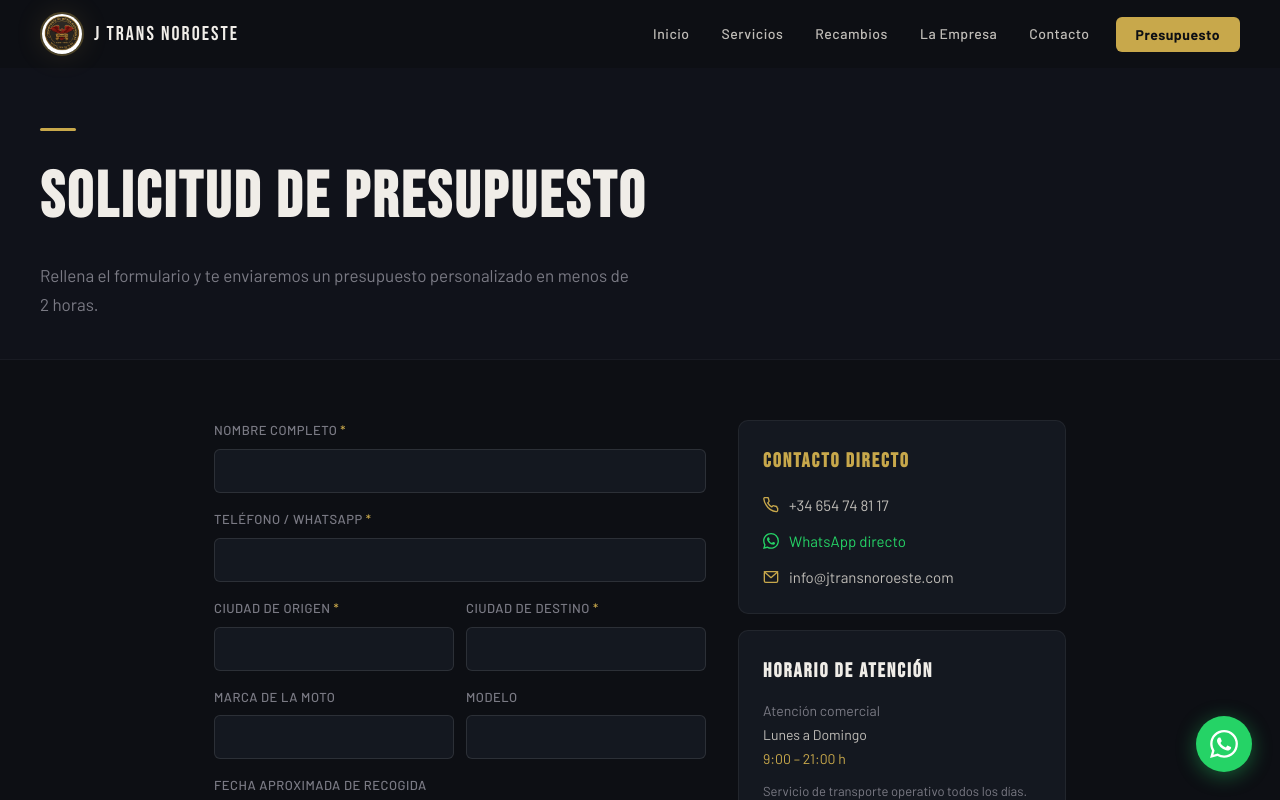
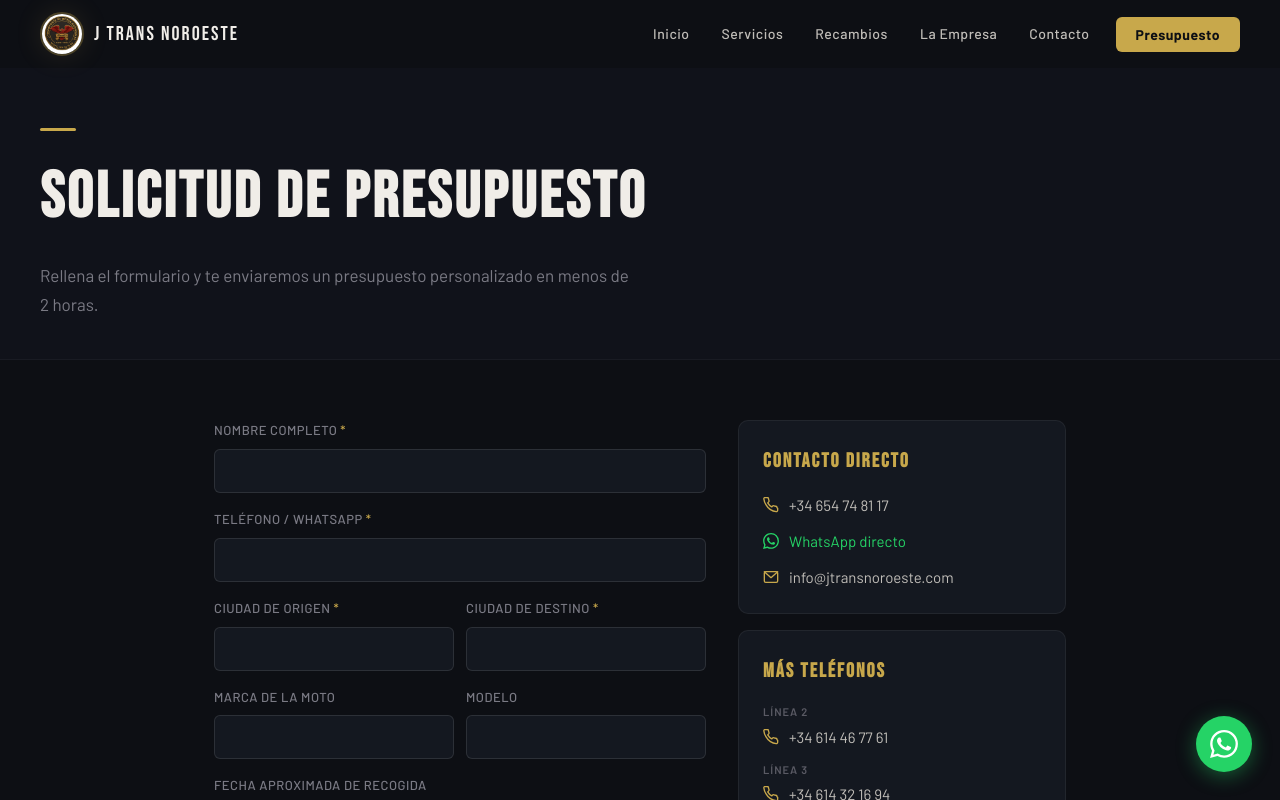
Before and after one commit to Harold1Maldonado/Jtransnoroeste, a React (Vite) app: page / in a window 1280 px wide. Both pictures are taken after a click on the button "Presupuesto". Shown: the top 800 px of the page. Built offline with nearby package versions, Linux system fonts and the light colour scheme.

Commit message:
cambios menores2

```diff
--- a/src/pages/PresupuestoPage.jsx
+++ b/src/pages/PresupuestoPage.jsx
@@ -2,7 +2,7 @@
 import { useState } from 'react'
 import Icon from '../components/Icon.jsx'
 import { PageWrapper, PageHeader, FormField } from '../components/helpers.jsx'
-import { GOLD, PHONE, PHONE_RAW, EMAIL, WA_URL } from '../tokens.js'
+import { GOLD, PHONE, PHONE_RAW, PHONE2, PHONE2_RAW, PHONE3, PHONE3_RAW, EMAIL, WA_URL } from '../tokens.js'
 
 const INITIAL = {
   nombre: '', telefono: '', origen: '', destino: '',
@@ -17,6 +17,19 @@ export default function PresupuestoPage() {
 
   const handleSubmit = (e) => {
     e.preventDefault()
+    const msg =
+`🏍️ *SOLICITUD DE PRESUPUESTO – Jtransnoroeste*
+
+👤 Nombre: ${form.nombre}
+📞 Teléfono: ${form.telefono}
+📍 Origen: ${form.origen}
+🏁 Destino: ${form.destino}
+🏷️ Moto: ${form.marca || '—'} ${form.modelo || ''}
+📅 Fecha recogida: ${form.fecha || 'Sin especificar'}
+🔑 Arranca: ${form.arranca === 'si' ? 'Sí arranca' : 'No arranca / Averiada'}
+💬 Comentarios: ${form.comentarios || 'Ninguno'}`
+
+    window.open(`https://wa.me/${PHONE_RAW.replace('+', '')}?text=${encodeURIComponent(msg)}`, '_blank')
     setSent(true)
     window.scrollTo({ top: 0, behavior: 'smooth' })
   }
@@ -35,7 +48,7 @@ export default function PresupuestoPage() {
             </div>
             <h2 style={{ fontFamily: 'Bebas Neue, sans-serif', fontSize: 36, color: '#f0ede8', letterSpacing: 2, marginBottom: 12 }}>¡Solicitud enviada!</h2>
             <p style={{ color: '#a0a0aa', fontSize: 16, maxWidth: 440, margin: '0 auto 24px', lineHeight: 1.7 }}>
-              Hemos recibido tu solicitud. Te responderemos con presupuesto lo antes posible por WhatsApp o teléfono.
+              Tu solicitud ha sido enviada por WhatsApp. Te responderemos con presupuesto lo antes posible.
             </p>
             <div style={{ display: 'flex', gap: 12, justifyContent: 'center', flexWrap: 'wrap' }}>
               <a href={WA_URL} target="_blank" rel="noopener noreferrer" style={{ display: 'inline-flex', alignItems: 'center', gap: 8, padding: '14px 28px', background: 'rgba(37,211,102,0.15)', border: '1px solid rgba(37,211,102,0.3)', borderRadius: 6, fontFamily: 'Barlow, sans-serif', fontWeight: 600, fontSize: 15, color: '#25d366', textDecoration: 'none' }}>
@@ -97,13 +110,15 @@ export default function PresupuestoPage() {
                 </span>
               </label>
 
-              <button type="submit" style={{ padding: 16, background: GOLD, border: 'none', borderRadius: 6, cursor: 'pointer', fontFamily: 'Barlow, sans-serif', fontWeight: 700, fontSize: 16, color: '#0d0f14', marginTop: 4 }}>
-                Enviar solicitud de presupuesto
+              <button type="submit" style={{ padding: 16, background: GOLD, border: 'none', borderRadius: 6, cursor: 'pointer', fontFamily: 'Barlow, sans-serif', fontWeight: 700, fontSize: 16, color: '#0d0f14', marginTop: 4, display: 'flex', alignItems: 'center', justifyContent: 'center', gap: 8 }}>
+                <Icon name="whatsapp" size={18} color="#0d0f14" /> Enviar por WhatsApp
               </button>
             </form>
 
             {/* Sidebar */}
             <div style={{ display: 'flex', flexDirection: 'column', gap: 16 }}>
+
+              {/* Teléfono principal */}
               <div style={{ background: '#141820', border: '1px solid rgba(255,255,255,0.06)', borderRadius: 10, padding: 24 }}>
                 <h3 style={{ fontFamily: 'Bebas Neue, sans-serif', fontSize: 20, color: GOLD, letterSpacing: 2, marginBottom: 16 }}>Contacto directo</h3>
                 <div style={{ display: 'flex', flexDirection: 'column', gap: 12 }}>
@@ -119,14 +134,33 @@ export default function PresupuestoPage() {
                 </div>
               </div>
 
+              {/* Líneas adicionales */}
+              <div style={{ background: '#141820', border: '1px solid rgba(255,255,255,0.06)', borderRadius: 10, padding: 24 }}>
+                <h3 style={{ fontFamily: 'Bebas Neue, sans-serif', fontSize: 20, color: GOLD, letterSpacing: 2, marginBottom: 16 }}>Más teléfonos</h3>
+                <div style={{ display: 'flex', flexDirection: 'column', gap: 12 }}>
+                  <div>
+                    <p style={{ fontSize: 11, color: '#5a5a64', textTransform: 'uppercase', letterSpacing: 1, fontWeight: 600, marginBottom: 4 }}>Línea 2</p>
+                    <a href={`tel:${PHONE2_RAW}`} style={{ display: 'flex', alignItems: 'center', gap: 10, color: '#c0bdb8', textDecoration: 'none', fontSize: 15 }}>
+                      <Icon name="phone" size={16} color={GOLD} /> {PHONE2}
+                    </a>
+                  </div>
+                  <div>
+                    <p style={{ fontSize: 11, color: '#5a5a64', textTransform: 'uppercase', letterSpacing: 1, fontWeight: 600, marginBottom: 4 }}>Línea 3</p>
+                    <a href={`tel:${PHONE3_RAW}`} style={{ display: 'flex', alignItems: 'center', gap: 10, color: '#c0bdb8', textDecoration: 'none', fontSize: 15 }}>
+                      <Icon name="phone" size={16} color={GOLD} /> {PHONE3}
+                    </a>
+                  </div>
+                </div>
+              </div>
+
+              {/* Horario */}
               <div style={{ background: '#141820', border: '1px solid rgba(255,255,255,0.06)', borderRadius: 10, padding: 24 }}>
                 <h3 style={{ fontFamily: 'Bebas Neue, sans-serif', fontSize: 20, color: '#f0ede8', letterSpacing: 2, marginBottom: 12 }}>Horario de atención</h3>
                 <p style={{ color: '#7a7a84', fontSize: 14, lineHeight: 1.7 }}>
-                  Atención comercial<br />
                   <span style={{ color: '#c0bdb8' }}>Lunes a Domingo</span><br />
-                  <span style={{ color: GOLD }}>9:00 – 21:00 h</span>
+                  <span style={{ color: GOLD, fontSize: 18, fontFamily: 'Bebas Neue, sans-serif', letterSpacing: 1 }}>24 h</span>
                 </p>
-                <p style={{ color: '#7a7a84', fontSize: 13, marginTop: 10 }}>Servicio de transporte operativo todos los días.</p>
+                <p style={{ color: '#7a7a84', fontSize: 13, marginTop: 8 }}>Estamos disponibles en todo momento.</p>
               </div>
 
               <div style={{ background: `rgba(200,168,75,0.06)`, border: `1px solid ${GOLD}22`, borderRadius: 10, padding: 20 }}>
```
